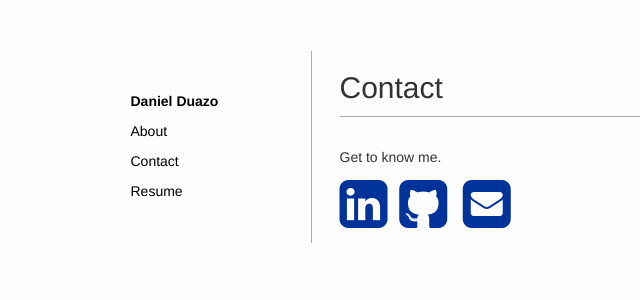
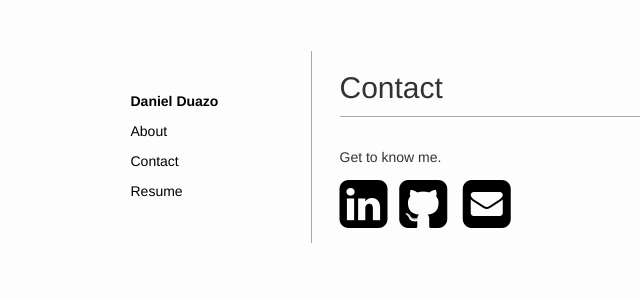
Before and after one commit to danielduazo/danielduazo.github.io, a Jekyll site: the page built from contact/index.html, in a window 1280 px wide. Shown: the top 300 px of the page, without its empty margins (37-677 px from the left). Built offline with Jekyll 4.4.1, drawn with Linux system fonts in a browser that asks for light colours.

Commit message:
updated button colors (class, css)

```diff
--- a/contact/index.html
+++ b/contact/index.html
@@ -10,11 +10,11 @@ description:
         <p>Get to know me.</p>
 
 	    <p>
-		    <a id="linkedin" href="https://www.linkedin.com/in/danielduazo" target="_blank"><i class="fa fa-linkedin-square fa-4x"></i></a>&nbsp;&nbsp;
+		    <a class="linkedin" href="https://www.linkedin.com/in/danielduazo" target="_blank"><i class="fa fa-linkedin-square fa-4x"></i></a>&nbsp;&nbsp;
 
-		    <a id="github" href="http://www.github.com/danielduazo" target="_blank"><i class="fa fa-github-square fa-4x"></i> </a>&nbsp;&nbsp;
+		    <a class="github" href="http://www.github.com/danielduazo" target="_blank"><i class="fa fa-github-square fa-4x"></i> </a>&nbsp;&nbsp;
 
-		    <a id="gmail" href="mailto:danielduazo@berkeley.edu" target="_blank"><i class="fa fa-envelope-square fa-4x"></i> </a>&nbsp;&nbsp;
+		    <a class="gmail" href="mailto:danielduazo@berkeley.edu" target="_blank"><i class="fa fa-envelope-square fa-4x"></i> </a>&nbsp;&nbsp;
 	    </p>
     </div>
 </div>
--- a/css/main.css
+++ b/css/main.css
@@ -35,23 +35,23 @@ a {
     transition: all .2s ease-in-out;
 }
 
-#linkedin a:link,
-#github a:link,
-#gmail a:link, {
-    color: #000;
-}
+a.linkedin {color: black;}
+a.linkedin:link {text-decoration: none; color: black;}
+a.linkedin:visited {text-decoration: none; color: black;}
+a.linkedin:hover {text-decoration: none; color: #007bb5;}
+a.linkedin.active {text-decoration: none; color: black;}
 
-#linkedin a:hover {
-    color: #007bb5;
-}
+a.github {color: black;}
+a.github:link {text-decoration: none; color: black;}
+a.github:visited {text-decoration: none; color: black;}
+a.github:hover {text-decoration: none; color: #437abe;}
+a.github.active {text-decoration: none; color: black;}
 
-#github a:hover{
-    color: #437abe;
-}
-
-#gmail a:hover{
-    color: #dd4b39;
-}
+a.gmail {color: black;}
+a.gmail:link {text-decoration: none; color: black;}
+a.gmail:visited {text-decoration: none; color: black;}
+a.gmail:hover {text-decoration: none; color: #dd4b39;}
+a.gmail.active {text-decoration: none; color: black;}
 
 ul{
     list-style-type: none;
```
